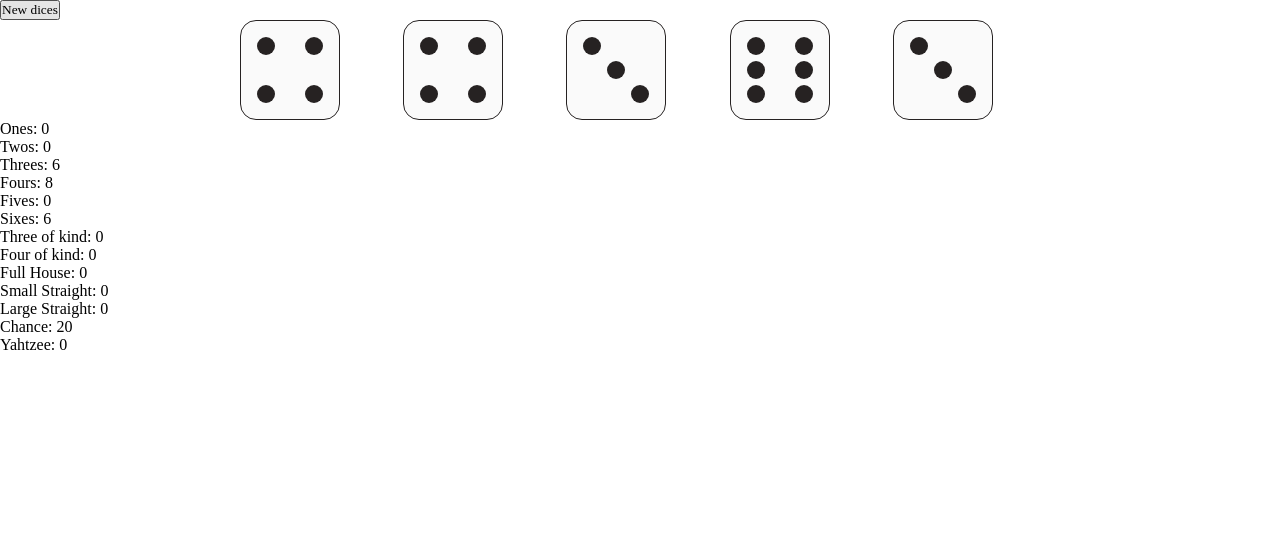
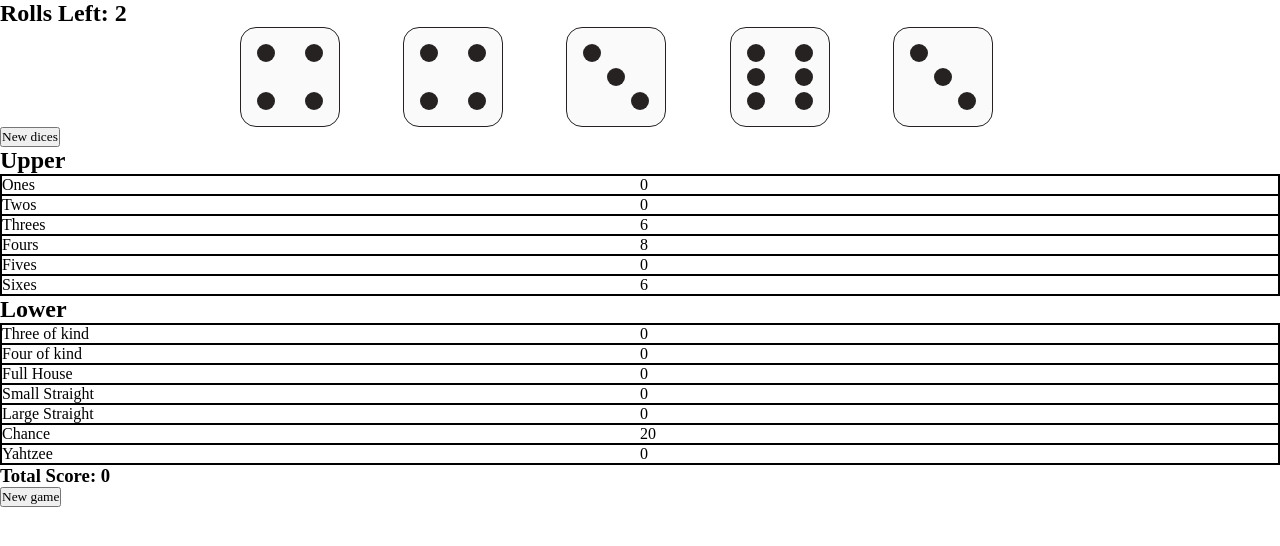
Before and after one commit to katepysova/Yahtzee, a React app: page / in a window 1280 px wide. Shown: the top 546 px of the page. Built offline with nearby package versions, Linux system fonts and the light colour scheme; a web font is replaced by a local one.

Commit message:
Added basic logic

```diff
--- a/src/App.tsx
+++ b/src/App.tsx
@@ -1,29 +1,49 @@
+import "@/styles/main.scss";
 import { useState } from "react";
 import ScoreTable from "@/components/ScoreTable/ScoreTable";
 import Dices from "@/components/Dices/Dices";
 
-import "@/styles/main.scss";
-
 import rules from "rules";
 import ScoreRow from "./components/ScoreRow/ScoreRow";
 
-const generateRandomNumber = (): number => {
-  return Math.floor(Math.random() * 6) + 1;
+interface ScoreState {
+  ones: number | undefined;
+  twos: number | undefined;
+  threes: number | undefined;
+  fours: number | undefined;
+  fives: number | undefined;
+  sixes: number | undefined;
+  threeOfKind: number | undefined;
+  fourOfKind: number | undefined;
+  fullHouse: number | undefined;
+  smallStraight: number | undefined;
+  largeStraight: number | undefined;
+  yahtzee: number | undefined;
+  chance: number | undefined;
+}
+
+const NUMBER_OF_ATTEMPTS = 2;
+const NUMBER_OF_DICES = 5;
+const MAX_SIDE_VALUE = 6;
+
+const generateRandomNumber = (max: number): number => {
+  return Math.floor(Math.random() * max) + 1;
 };
 
-const generateDices = (): number[] => {
+const generateDices = (n: number, max: number): number[] => {
   const dices = [];
-  for (let i = 0; i < 5; i++) {
-    const randomNumber = generateRandomNumber();
+  for (let i = 0; i < n; i++) {
+    const randomNumber = generateRandomNumber(max);
     dices.push(randomNumber);
   }
   return dices;
 };
 
 function App() {
-  const [dices, setDices] = useState(generateDices());
-  const [locked, setLocked] = useState(Array(5).fill(false));
-  const [score, setScore] = useState({
+  const [dices, setDices] = useState<number[]>(generateDices(NUMBER_OF_DICES, MAX_SIDE_VALUE));
+  const [locked, setLocked] = useState<boolean[]>(Array(NUMBER_OF_DICES).fill(false));
+  const [rollsLeft, setRollsLeft] = useState<number>(NUMBER_OF_ATTEMPTS);
+  const [score, setScore] = useState<ScoreState>({
     ones: undefined,
     twos: undefined,
     threes: undefined,
@@ -42,10 +62,11 @@ function App() {
   const handleClick = () => {
     setDices((previousState: number[]) => {
       const currentState = locked.map((item, index) =>
-        item ? previousState[index] : generateRandomNumber()
+        item ? previousState[index] : generateRandomNumber(MAX_SIDE_VALUE)
       );
       return currentState;
     });
+    setRollsLeft((previousState) => previousState - 1);
   };
 
   const handleDieClick = (index: number) => {
@@ -56,20 +77,43 @@ function App() {
     });
   };
 
+  const reset = () => {
+    setDices(generateDices(NUMBER_OF_DICES, MAX_SIDE_VALUE));
+    setLocked(Array(NUMBER_OF_DICES).fill(false));
+    setRollsLeft(NUMBER_OF_ATTEMPTS);
+    setScore((previousState: ScoreState): ScoreState => {
+      const currentState: ScoreState = { ...previousState };
+      const keys = Object.keys(currentState);
+      keys.forEach((key) => {
+        currentState[key as keyof ScoreState] = undefined;
+      });
+      return currentState;
+    });
+  };
+
   const handleScoreRowClick = (name: string, func: () => number) => {
     return () => {
       setScore((previousState) => {
         return { ...previousState, [name]: func() };
       });
+      setDices(generateDices(NUMBER_OF_DICES, MAX_SIDE_VALUE));
+      setLocked(Array(NUMBER_OF_DICES).fill(false));
+      setRollsLeft(NUMBER_OF_ATTEMPTS);
     };
   };
 
   return (
     <div>
-      <button type="button" onClick={handleClick}>
+      <h2>Rolls Left: {rollsLeft}</h2>
+      <Dices dices={dices} locked={locked} onDieClick={handleDieClick} disabled={rollsLeft === 0} />
+      <button
+        type="button"
+        onClick={handleClick}
+        disabled={locked.every((x) => x) || rollsLeft === 0}
+      >
         New dices
       </button>
-      <Dices dices={dices} locked={locked} onDieClick={handleDieClick} />
+      <h2>Upper</h2>
       <ScoreTable>
         <ScoreRow
           score={score.ones}
@@ -107,6 +151,9 @@ function App() {
           generateSuggestedValue={rules.totalAmount(6, dices)}
           handleClick={handleScoreRowClick("sixes", rules.totalAmount(6, dices))}
         />
+      </ScoreTable>
+      <h2>Lower</h2>
+      <ScoreTable>
         <ScoreRow
           score={score.threeOfKind}
           name="Three of kind"
@@ -150,6 +197,15 @@ function App() {
           handleClick={handleScoreRowClick("yahtzee", rules.yahtzee(dices))}
         />
       </ScoreTable>
+      <h3>
+        Total Score:{" "}
+        {Object.values(score)
+          .filter((s) => s !== undefined)
+          .reduce((a: number, c: number) => a + c, 0)}
+      </h3>
+      <button type="button" onClick={reset}>
+        New game
+      </button>
     </div>
   );
 }
--- a/src/components/Dices/Dices.tsx
+++ b/src/components/Dices/Dices.tsx
@@ -6,10 +6,11 @@ import "./Dices.scss";
 interface DicesProps {
   dices: number[];
   locked: boolean[];
+  disabled: boolean;
   onDieClick: (index: number) => void;
 }
 
-function Dices({ dices, locked, onDieClick }: DicesProps): JSX.Element {
+function Dices({ dices, locked, disabled, onDieClick }: DicesProps): JSX.Element {
   return (
     <div className="dices">
       {dices.map((value, index) => (
@@ -18,7 +19,7 @@ function Dices({ dices, locked, onDieClick }: DicesProps): JSX.Element {
           value={value}
           handleClick={() => onDieClick(index)}
           locked={locked[index]}
-          disabled={false}
+          disabled={disabled}
         />
       ))}
     </div>
--- /dev/null
+++ b/src/components/ScoreRow/ScoreRow.scss
@@ -0,0 +1,11 @@
+.row {
+    display: grid;
+    grid-template-columns: 1fr 1fr;
+    border: 0.5px solid black;
+    cursor: pointer;
+
+    &--disabled {
+        opacity: 0.5;
+        cursor: not-allowed;
+    }
+}
--- a/src/components/ScoreRow/ScoreRow.tsx
+++ b/src/components/ScoreRow/ScoreRow.tsx
@@ -1,5 +1,9 @@
+/* eslint-disable jsx-a11y/no-static-element-interactions */
 /* eslint-disable jsx-a11y/click-events-have-key-events */
 /* eslint-disable jsx-a11y/no-noninteractive-element-interactions */
+
+import cn from "classnames";
+import "./ScoreRow.scss";
 
 interface ScoreRowProps {
   score?: number;
@@ -14,12 +18,17 @@ function ScoreRow({
   generateSuggestedValue,
   handleClick,
 }: ScoreRowProps): JSX.Element {
-  const value = score || generateSuggestedValue();
+  const value = score || score === 0 ? score : generateSuggestedValue();
+  const disabled = score !== undefined;
 
   return (
-    <li onClick={handleClick}>
-      {name}: {value}
-    </li>
+    <div
+      className={cn("row", { "row--disabled": disabled })}
+      onClick={disabled ? () => null : handleClick}
+    >
+      <div>{name}</div>
+      <div>{value}</div>
+    </div>
   );
 }
 
--- a/src/components/ScoreTable/ScoreTable.scss
+++ b/src/components/ScoreTable/ScoreTable.scss
@@ -0,0 +1,5 @@
+.table {
+    display: grid;
+    grid-template-columns: 1fr;
+    border: 1px solid black;
+}
--- a/src/components/ScoreTable/ScoreTable.tsx
+++ b/src/components/ScoreTable/ScoreTable.tsx
@@ -1,9 +1,11 @@
+import "./ScoreTable.scss";
+
 interface ScoreTableProps {
   children: React.ReactNode;
 }
 
 function ScoreTable({ children }: ScoreTableProps): JSX.Element {
-  return <ul>{children}</ul>;
+  return <div className="table">{children}</div>;
 }
 
 export default ScoreTable;
```
